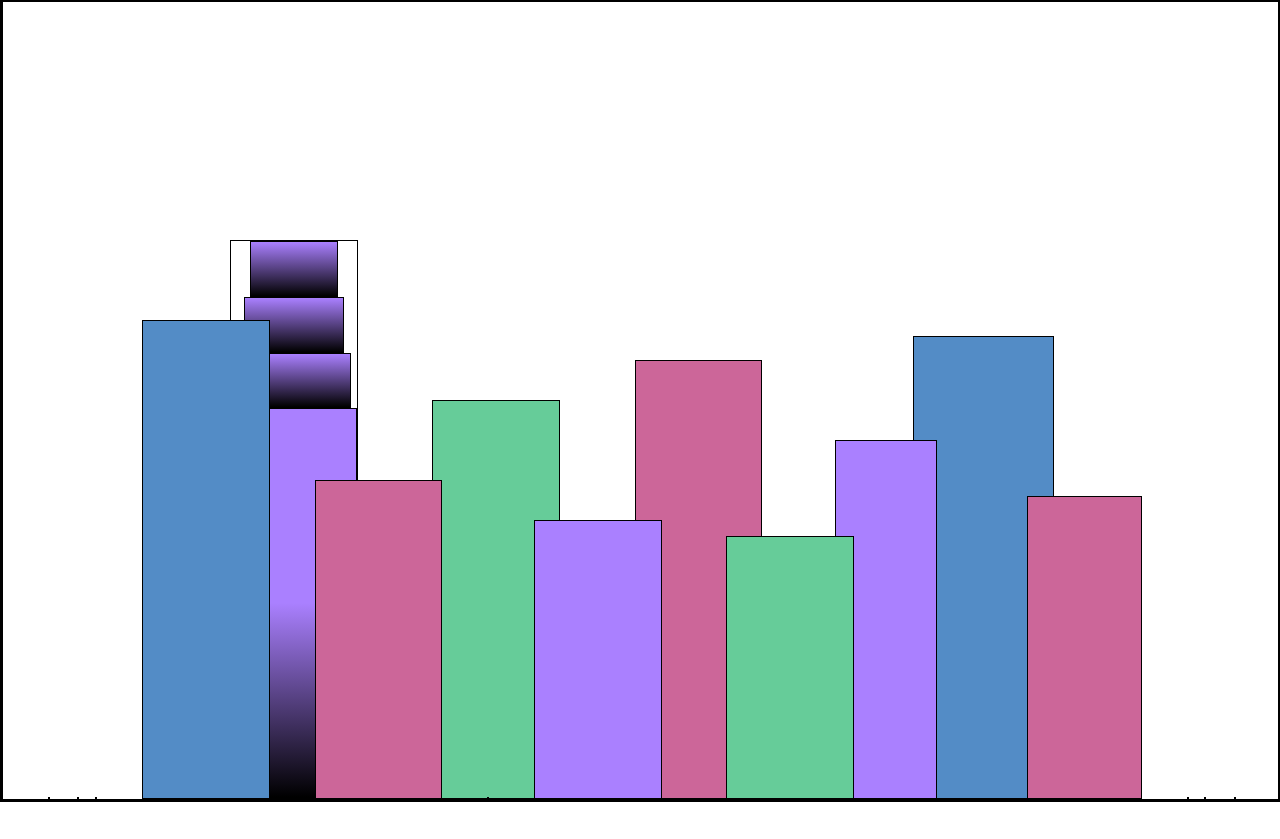
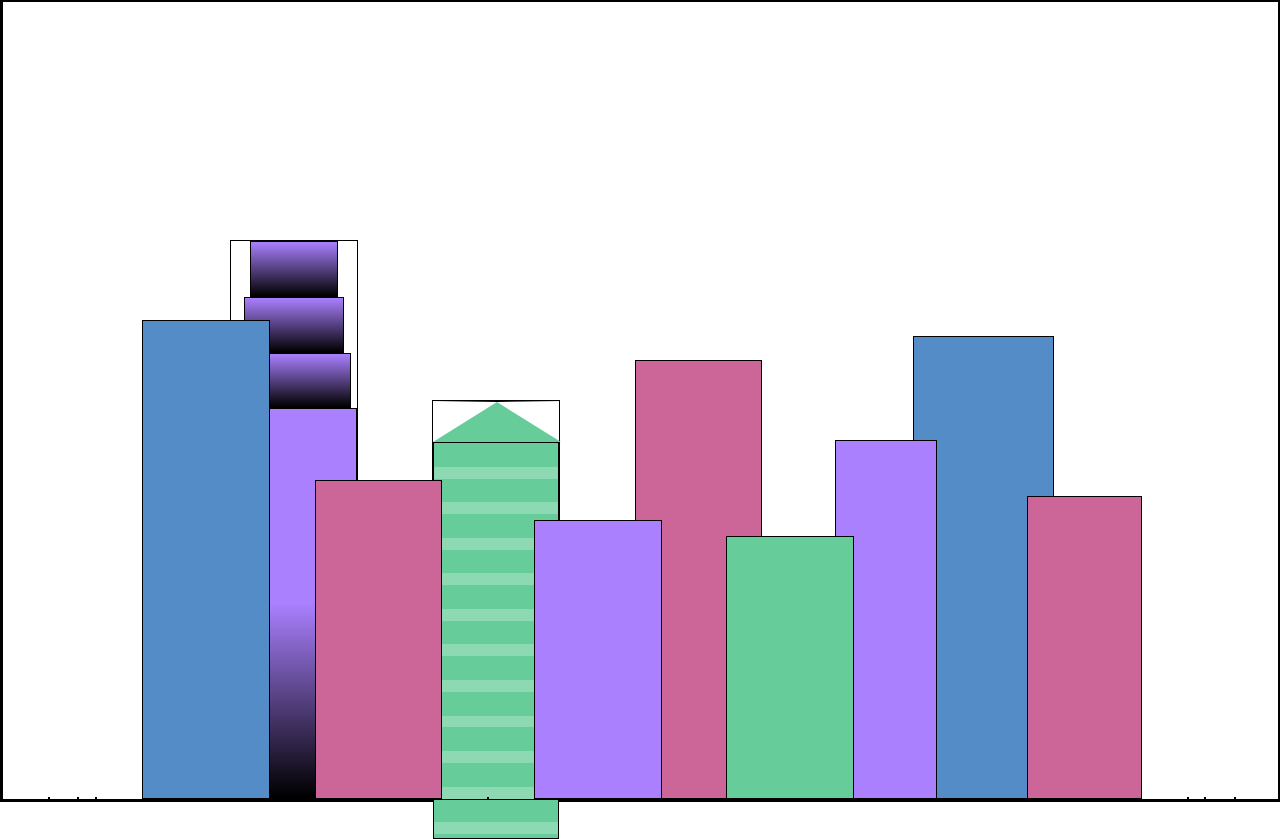
Before and after one commit to MoaadAmer/CitySkyline, a plain HTML site: page index.html in a window 1280 px wide. Before the commit the page ends 802 px from the top, so only its background shows below. Drawn offline with Linux system fonts and the light colour scheme.

Commit message:
Style bb2

```diff
--- a/index.html
+++ b/index.html
@@ -19,6 +19,8 @@
             <div class="bb1d"></div>
         </div>
         <div class="bb2">
+            <div class="bb2a"></div>
+            <div class="bb2b"></div>
         </div>
         <div class="bb3"></div>
         <div></div>
--- a/styles.css
+++ b/styles.css
@@ -4,6 +4,7 @@
     --building-color3: #cc6699;
     --building-color4: #538cc6;
     --window-color1: black;
+    --window-color2: #8cd9b3;
 }
 
 * {
@@ -56,13 +57,27 @@ body {
 .bb1d {
     width: 100%;
     height: 70%;
-    background: linear-gradient(var(--building-color1) 50%,var(--window-color1));
+    background: linear-gradient(var(--building-color1) 50%, var(--window-color1));
 }
 
 .bb2 {
     width: 10%;
     height: 50%;
-    background-color: var(--building-color2);
+}
+
+.bb2a {
+    border-bottom: 5vh solid var(--building-color2);
+    border-left: 5vw solid transparent;
+    border-right: 5vw solid transparent;
+}
+
+.bb2b {
+    width: 100%;
+    height: 100%;
+    background: repeating-linear-gradient(var(--building-color2) 0%,
+            var(--building-color2) 6%,
+            var(--window-color2) 6%,
+            var(--window-color2) 9%);
 }
 
 .bb3 {
```
